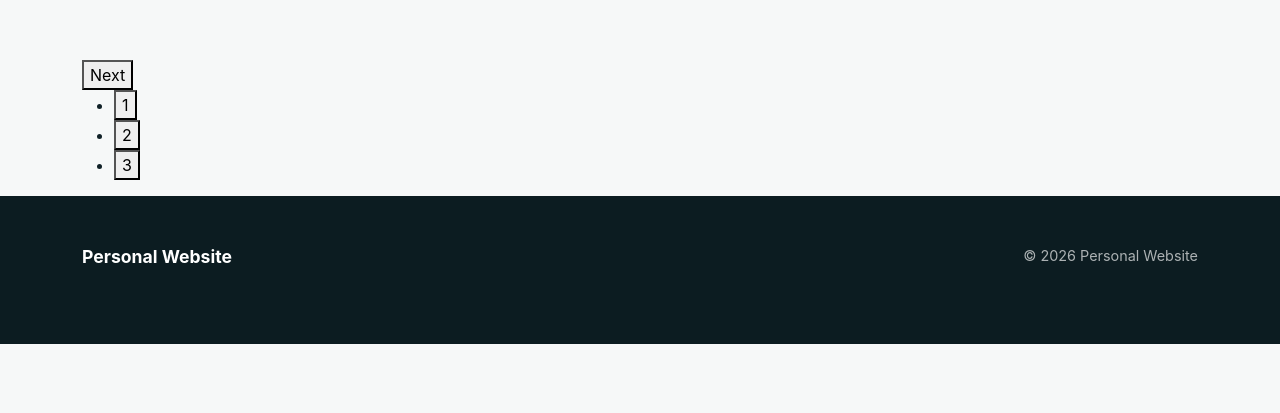
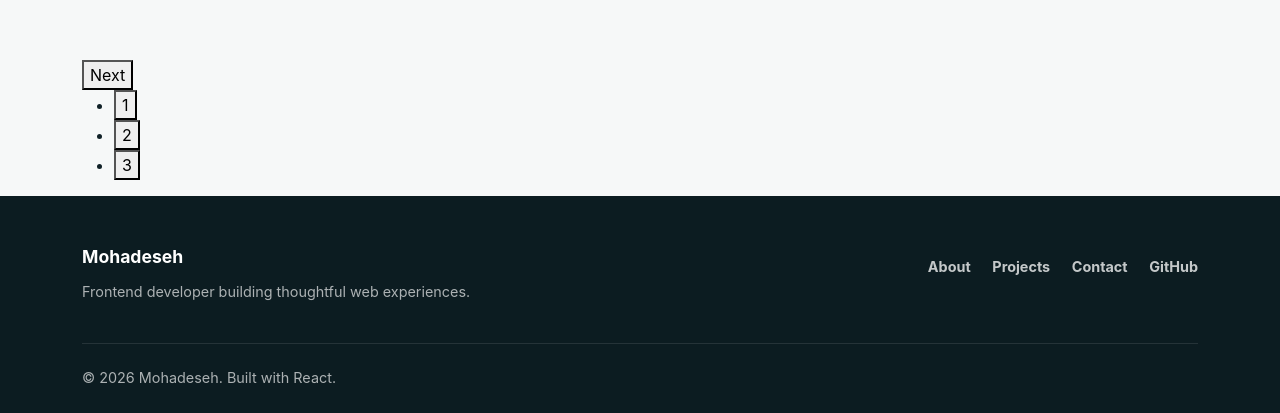
Before and after one commit to mohadesehesmaeilzadeh/personal-website, a React (Create React App) app: page / in a window 1280 px wide. Shown: the part 1570-1983 px from the top of the page. Before the commit the page ends 1914 px from the top, so only its background shows below. Built offline with nearby package versions, Linux system fonts and the light colour scheme.

Commit message:
edit: update the footer

```diff
--- a/src/components/Footer.js
+++ b/src/components/Footer.js
@@ -1,13 +1,36 @@
 import { Container } from "react-bootstrap";
+import { Link } from "react-router-dom";
 
 function Footer() {
+  const currentYear = new Date().getFullYear();
+
   return (
     <footer className="site-footer">
       <Container>
         <div className="footer-content">
-          <span className="footer-brand">Personal Website</span>
-          <span className="footer-divider" aria-hidden="true" />
-          <p>© 2026 Personal Website</p>
+          <div>
+            <Link className="footer-brand" to="/">
+              Mohadeseh
+            </Link>
+            <p>Frontend developer building thoughtful web experiences.</p>
+          </div>
+
+          <nav className="footer-links" aria-label="Footer navigation">
+            <Link to="/about">About</Link>
+            <Link to="/projects">Projects</Link>
+            <Link to="/contact">Contact</Link>
+            <a
+              href="https://github.com/mohadesehesmaeilzadeh"
+              target="_blank"
+              rel="noreferrer"
+            >
+              GitHub<span className="visually-hidden"> (opens in a new tab)</span>
+            </a>
+          </nav>
+        </div>
+
+        <div className="footer-meta">
+          <p>© {currentYear} Mohadeseh. Built with React.</p>
         </div>
       </Container>
     </footer>
```
